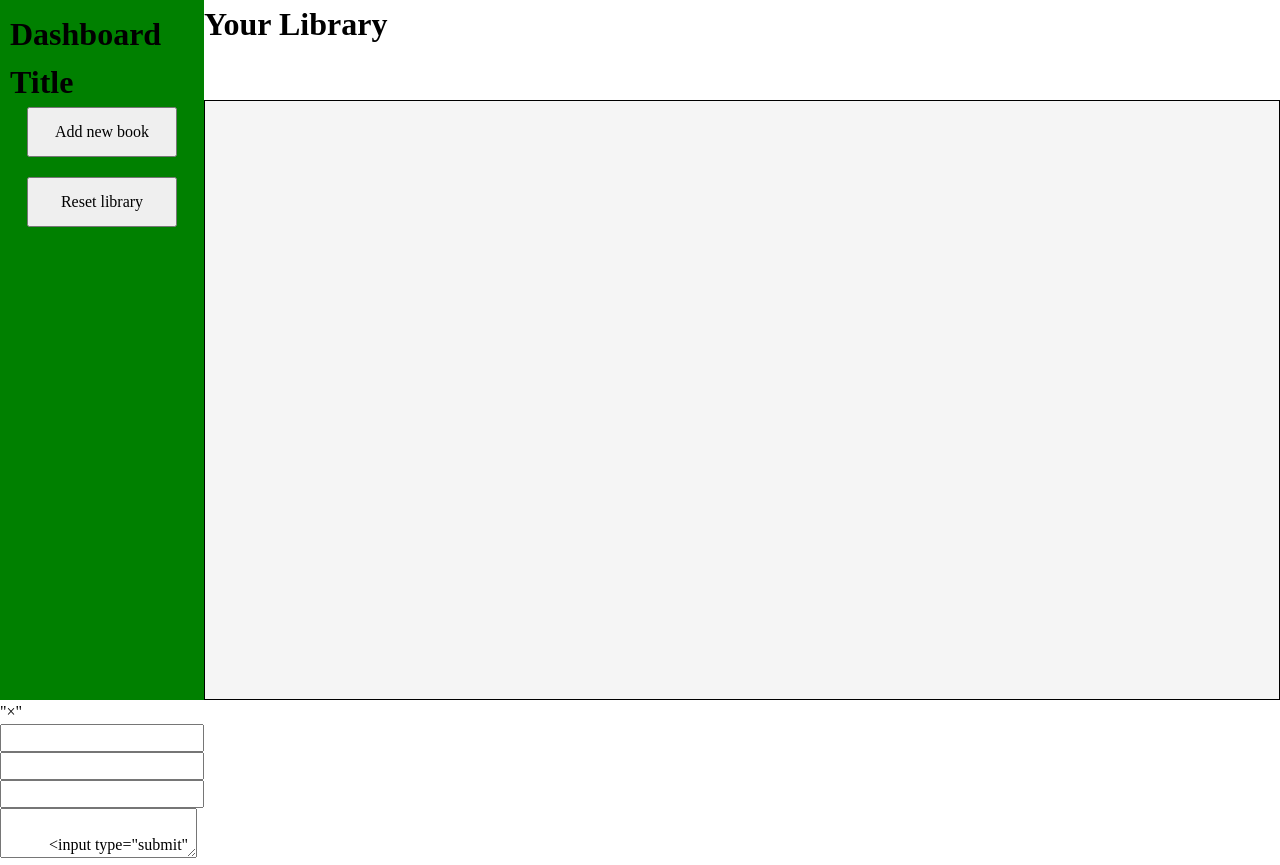
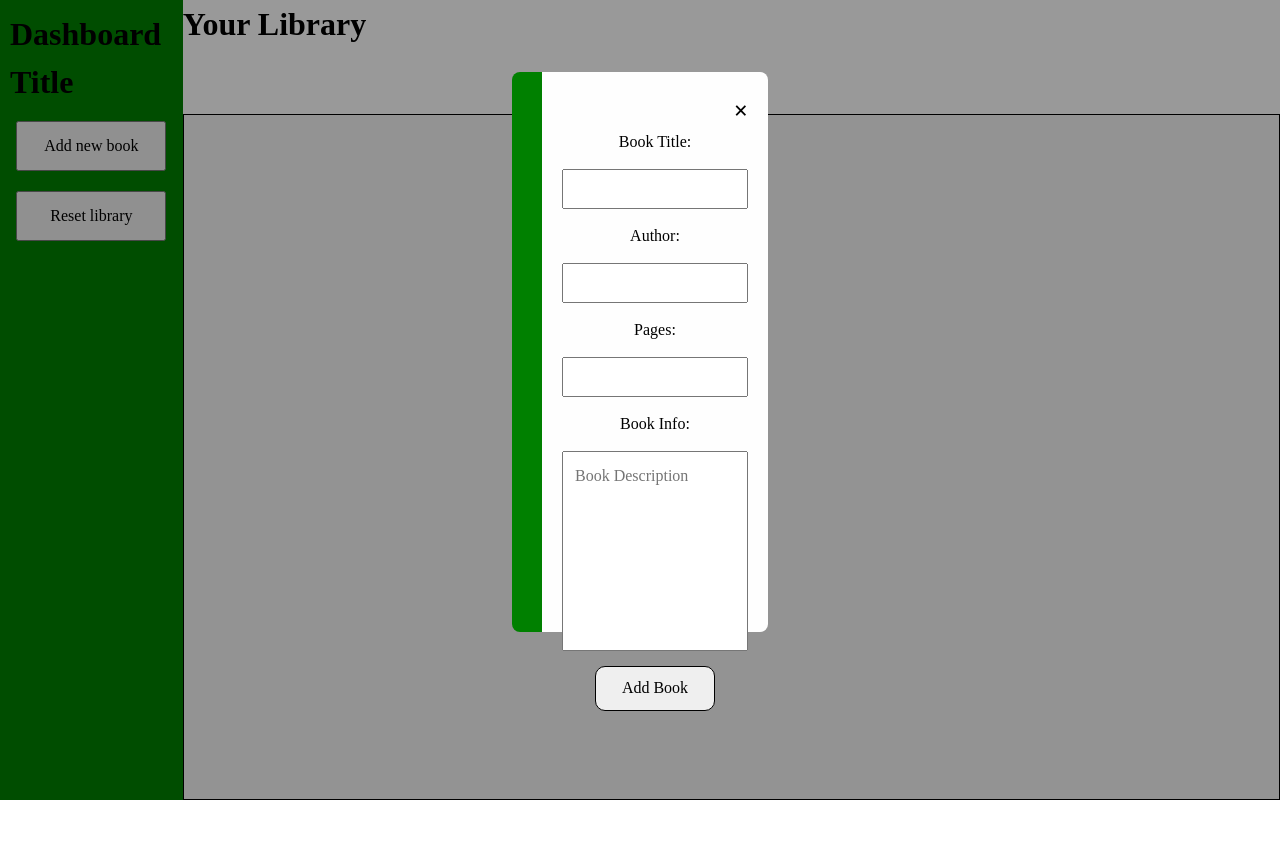
Before and after one commit to lloydeebill/odin-library, a plain HTML site: page index.html in a window 1280 px wide. Both pictures are taken after a click on the button "Add new book". After the commit the page ends 800 px from the top, so only its background shows below. Drawn offline with Linux system fonts and the light colour scheme.

Commit message:
added form-modal initial design

```diff
--- a/index.html
+++ b/index.html
@@ -28,26 +28,24 @@
     </div>
 
 
-    <div class="form-modal">
-      <div class="form-content">
-        <span class="close-button">"&times;" </span>
-          <form action="" id="bookForm">
-            <label for="title"></label>
+    <div class="book-form-modal">
+      <div class="book-form-content">
+        <span class="close-button">&times; </span>
+          <form action="" id="bookForm" class="book-form">
+            <label for="title">Book Title:</label>
             <input type="text" name="title" id="title" required>
 
-            <label for="author"></label>
+            <label for="author">Author:</label>
             <input type="text" name="author" id="action" required>
 
-            <label for="pages"></label>
-            <input type="text" name="pages" id="pages" required>
+            <label for="pages">Pages:</label>
+            <input type="number" name="pages" id="pages" required>
 
-            <label for="info"></label>
-            <textarea name="info" id="info" required>
+            <label for="info">Book Info:</label>
+            <textarea name="info" id="info" required placeholder="Book Description"></textarea>
 
-            <input type="submit" value="Add Book"></textarea>
-
+            <button class="submit-button" type="submit" value="Add Book">Add Book</button>
           </form>
-
       </div>
     </div>
 
--- a/library.js
+++ b/library.js
@@ -63,15 +63,19 @@ function displayBook() {
 
 
 const newBookButton = document.querySelector('.add-book-button');
-
 const bookformModal = document.querySelector('.book-form-modal');
+const closeButton = document.querySelector('.close-button');
 
 
 newBookButton.addEventListener("click", () => {
 
   bookformModal.style.display = 'block';
 
-  console.log('modal opened');
+});
+
+closeButton.addEventListener("click",() => {
+
+
 })
 
 
--- a/styles.css
+++ b/styles.css
@@ -132,15 +132,61 @@ h6 {
   z-index: 1;
   width: 100%;
   height: 100%;
-  overflow: auto;
   background-color: rgba(0,0,0,0.4); /* Black w/ opacity */
 }
 
 
 .book-form-content {
+  position: relative;
+  bottom: 15%;
   background-color: #fefefe;
+  border-left: 30px solid green;
   margin: 15% auto; /* 15% from the top and centered */
   padding: 20px;
-  border: 1px solid #888;
-  width: 80%; /* Could be more or less, depending on screen size */
+  padding-left: 20px;
+  width: 20%; /* Could be more or less, depending on screen size */
+  height: 70%;
+  border-radius: 8px;
 }
+
+
+
+
+.close-button {
+  display: flex;
+  justify-content: end;
+  font-size: 25px;
+  font-weight: bold;
+}
+
+.book-form {
+  display: flex;
+  flex-direction: column;
+  flex-wrap: wrap;
+  justify-content: center;
+  align-items: center;
+  gap: 15px;
+
+}
+
+textarea {
+  height: 200px;
+  width: 100%;
+  padding: 12px;
+  resize: none;
+}
+
+input {
+  width: 100%;
+  height: 40px;
+  padding: 12px;
+}
+
+
+
+.submit-button {
+  width: 120px;
+  height: 45px;
+  border: 1px solid black;
+  border-radius: 10px;
+}
```
